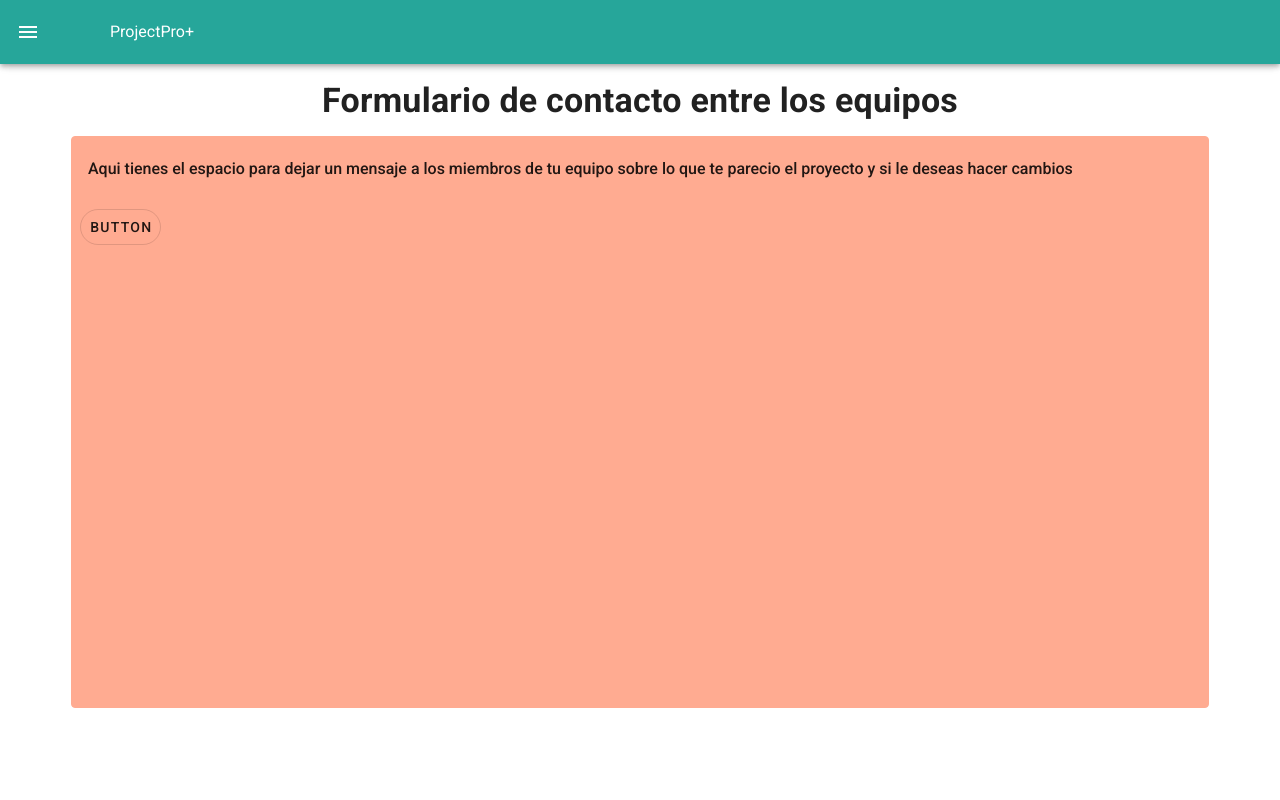
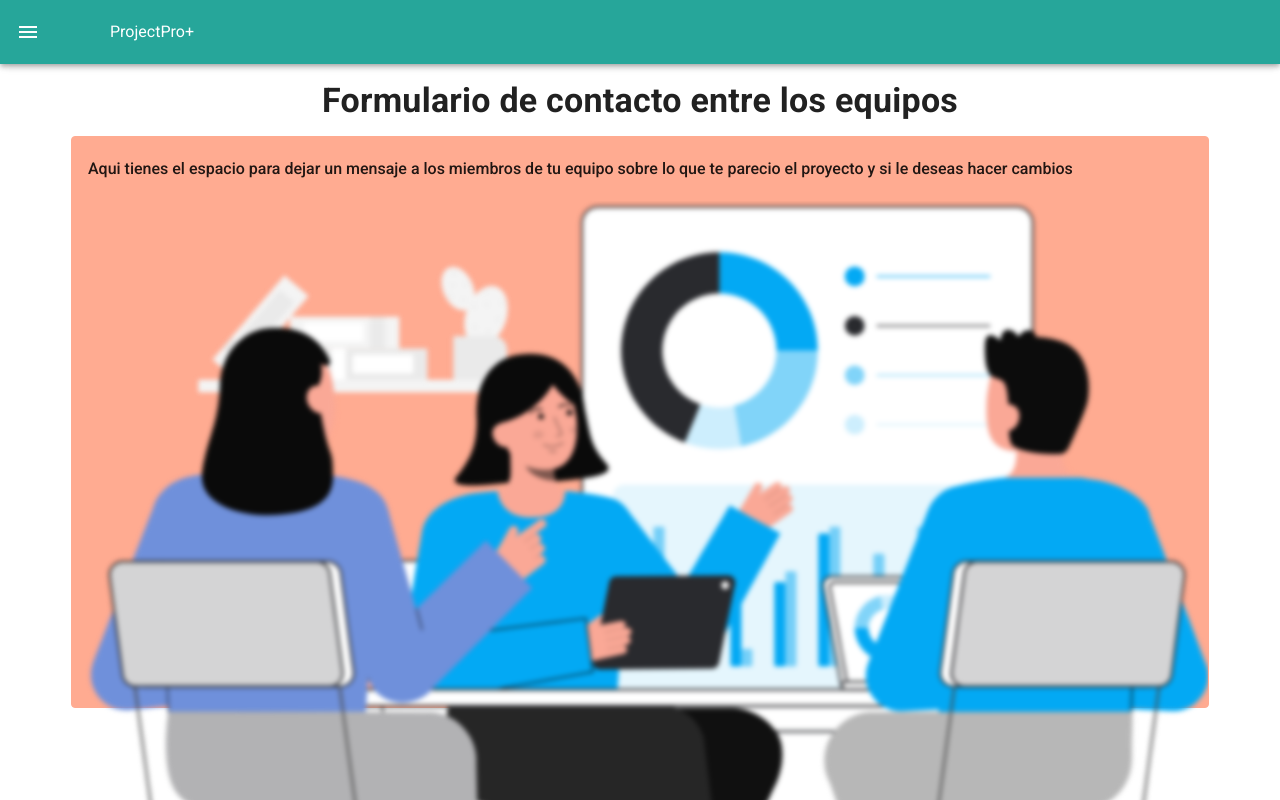
Before and after one commit to tatilai/parcial-2-admn3c-ramirez_tatiana, a Vue app: page /#/about in a window 1280 px wide. Shown: the top 800 px of the page. Built offline with nearby package versions, Linux system fonts and the light colour scheme.

Commit message:
Update AboutView.vue

```diff
--- a/src/views/AboutView.vue
+++ b/src/views/AboutView.vue
@@ -16,10 +16,10 @@
 
 
     <v-img
-     src="src/assets/trabajo.png"
+    :lazy-src="require('@/assets/trabajo.png')"
      alt="Descripción de la imagen"
-     aspect-ratio="500/408"
-      contain
+     aspect-ratio="16/9"
+    :fluid="true"
     ></v-img>
 
     <v-card-actions>
```
